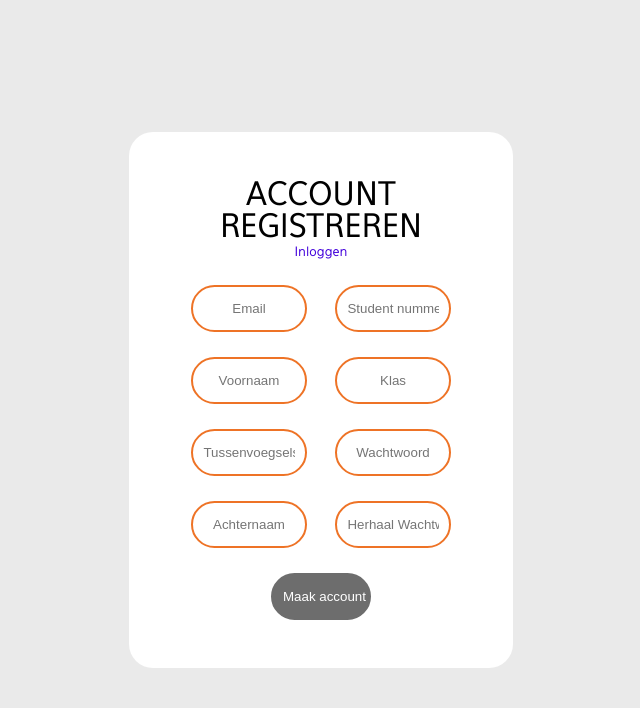
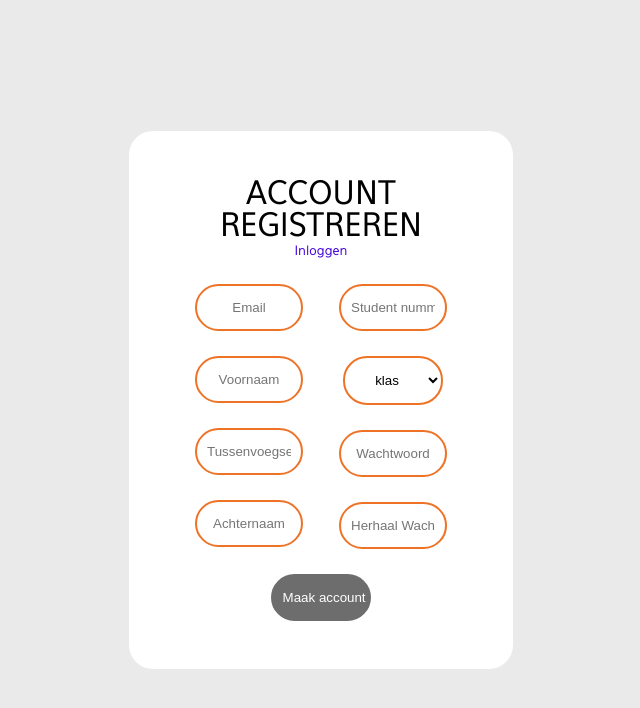
Before and after one commit to oscarlemstra/roc-dev-project, a PHP site: page /pages/signup in a window 1280 px wide. Shown: the top 708 px of the page, without its empty margins (319-959 px from the left). Run offline with PHP 8.4, Linux system fonts and the light colour scheme; data comes from the database, SQL or seed files in the repository.

Commit message:
changed stuff

```diff
--- a/pages/signup/index.php
+++ b/pages/signup/index.php
@@ -28,7 +28,17 @@ $_SESSION['signup']['user_role'] = "student";
                 </div>
                 <div class="flex-item">
                     <input type="text" name="student_nr" placeholder="Student nummer" id="student_nr" required>
-                    <input type="text" name="group" placeholder="Klas" id="group" required>
+                    <select name="class" id="klassen">
+                        <option value="" selected disabled hidden>klas</option>
+                        <?php
+                            require_once '../../includes/DatabaseManager.php';
+                            $dbm = new DatabaseManager();
+                            $result = $dbm->getAllRecordsFromTable('group');
+                            foreach ($result as $row) {
+                                echo "<option value='" . $row['name'] . "'>" . $row['name'] . "</option>";
+                            }
+                        ?>
+                    </select>
 
                     <input type="password" name="password" placeholder="Wachtwoord" id="pwd" required>
                     <input type="password" name="confirmPassword" placeholder="Herhaal Wachtwoord" id="pwd2" required>
--- a/styles/login-signup-style.css
+++ b/styles/login-signup-style.css
@@ -83,7 +83,7 @@ a {
     }
 }
 
-input[type = 'email'], input[type = 'password'], input[type = 'text'] {
+input, select {
     background: none;
     display: block;
 
@@ -102,7 +102,7 @@ input[type = 'email'], input[type = 'password'], input[type = 'text'] {
 
     transition: 0.25s;
 }
-input[type = 'email']:focus, input[type = 'password']:focus, input[type = 'text']:focus {
+input:focus, select:focus {
     width: 90%;
     border: 2px solid var(--focused-color);
 }
@@ -139,13 +139,13 @@ input[class="password-reset-button"] {
 @media screen and (min-width: 600px) {
     @media screen and (max-height: 850px) {
         input[type = 'email'], input[type = 'password'], input[type = 'text'] {
-            width: 80%;
+            width: 75%;
         }
         input[type = 'email']:focus, input[type = 'password']:focus, input[type = 'text']:focus {
-            width: 100%;
+            width: 90%;
         }
         input[type = 'submit'] {
-            width: 30%;
+            width: 35%;
         }
     }
 }
```
